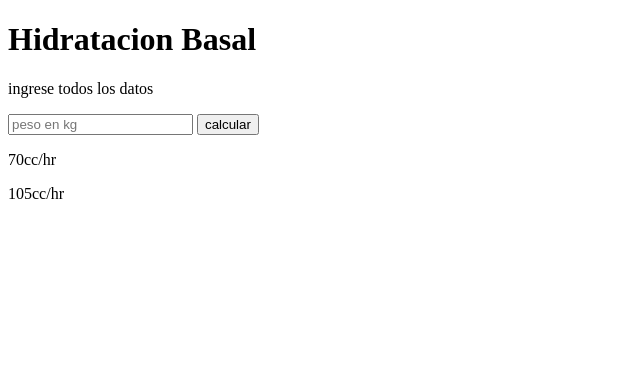
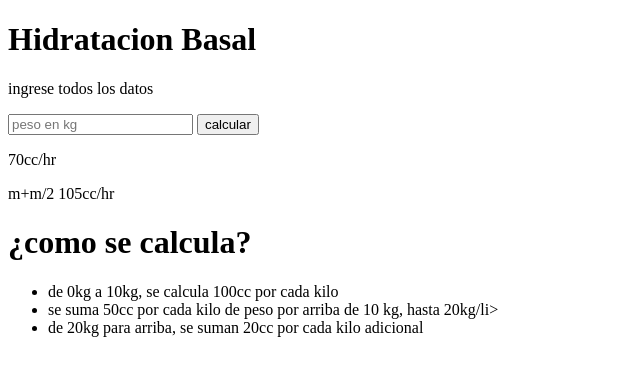
Before and after one commit to Carmen090J/calculadora_basal, a plain HTML site: page index.html in a window 1280 px wide. Shown: the whole page, without its empty margins (0-640 px from the left). Drawn offline with Linux system fonts and the light colour scheme.

Commit message:
Add files via upload
Estructura html terminada

```diff
--- a/index.html
+++ b/index.html
@@ -11,7 +11,12 @@
     <input type="number"placeholder="peso en kg">
     <button>calcular</button>
     <p>70cc/hr</p>
-    <p>105cc/hr</p>
-
+    <p>m+m/2 105cc/hr</p>
+    <h1>¿como se calcula?</h1>
+<ul>
+    <li>de 0kg a 10kg, se calcula 100cc por cada kilo</li>
+        <li>se suma 50cc por cada kilo de peso por arriba de 10 kg, hasta 20kg/li>
+<li>de 20kg para arriba, se suman 20cc por cada kilo adicional</li>
+        </ul>
 </body>
 </html>
```
